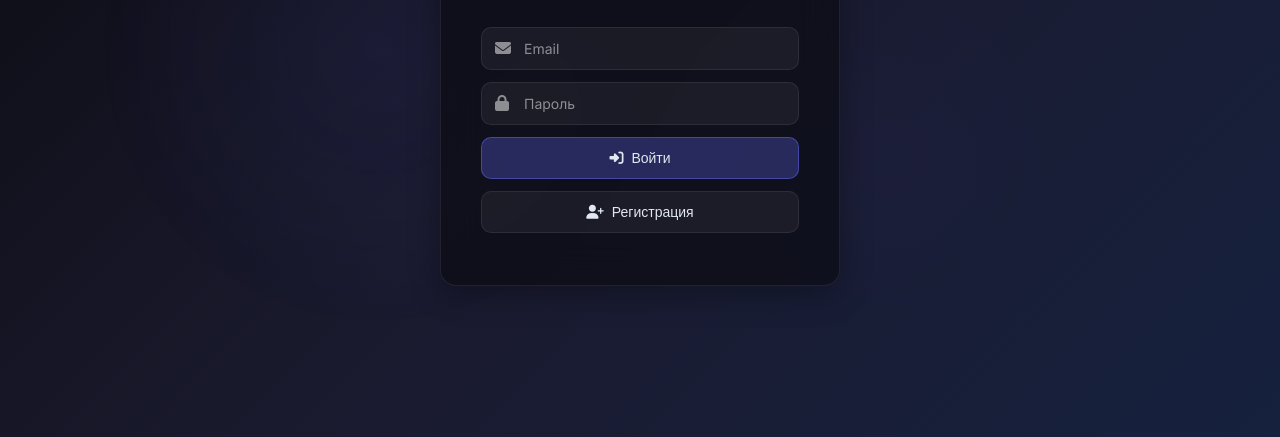
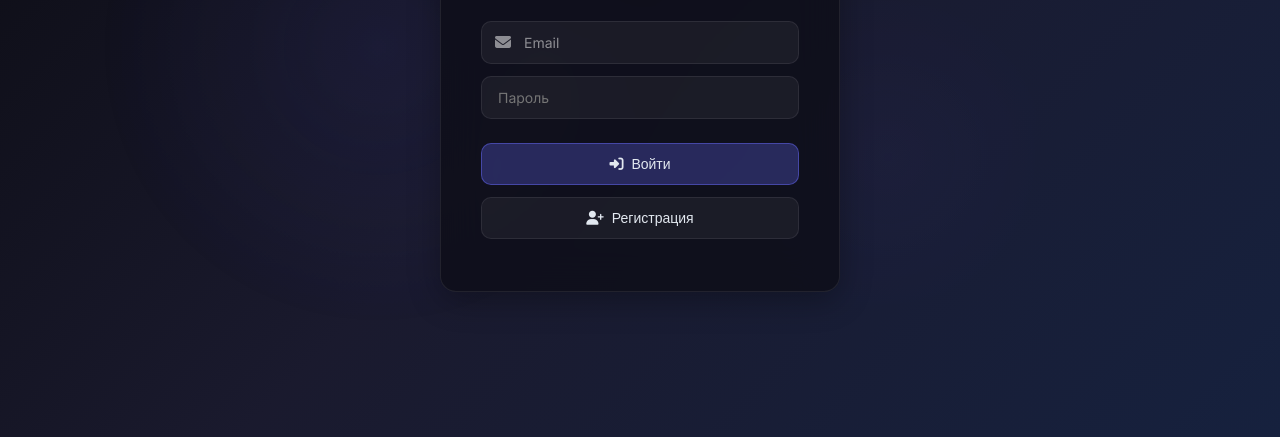
Before and after one commit to arbuzikyt99/ArbChatt, a plain HTML site: page index.html in a window 1280 px wide. Shown: the part 363-800 px from the top of the page. Drawn offline with Linux system fonts and the light colour scheme; no server answers.

Commit message:
Update index.html

```diff
--- a/index.html
+++ b/index.html
@@ -25,9 +25,8 @@
                     <i class="fas fa-envelope"></i>
                     <input type="email" id="email" class="glass-input" placeholder="Email" autocomplete="email" tabindex="1">
                 </div>
-                <div class="input-group">
-                    <i class="fas fa-lock"></i>
-                    <input type="password" id="password" class="glass-input" placeholder="Пароль" autocomplete="current-password" tabindex="2" style="position: relative; z-index: 10;">
+                <div style="position: relative; margin-bottom: 12px;">
+                    <input type="password" id="password" placeholder="Пароль" style="width: 100%; padding: 12px 16px; background: rgba(255, 255, 255, 0.05); border: 1px solid rgba(255, 255, 255, 0.08); border-radius: 10px; color: #e2e8f0; font-size: 14px; outline: none; font-family: inherit;">
                 </div>
                 <button id="loginBtn" class="glass-btn primary full-width" onclick="login()">
                     <i class="fas fa-sign-in-alt"></i> Войти
```
